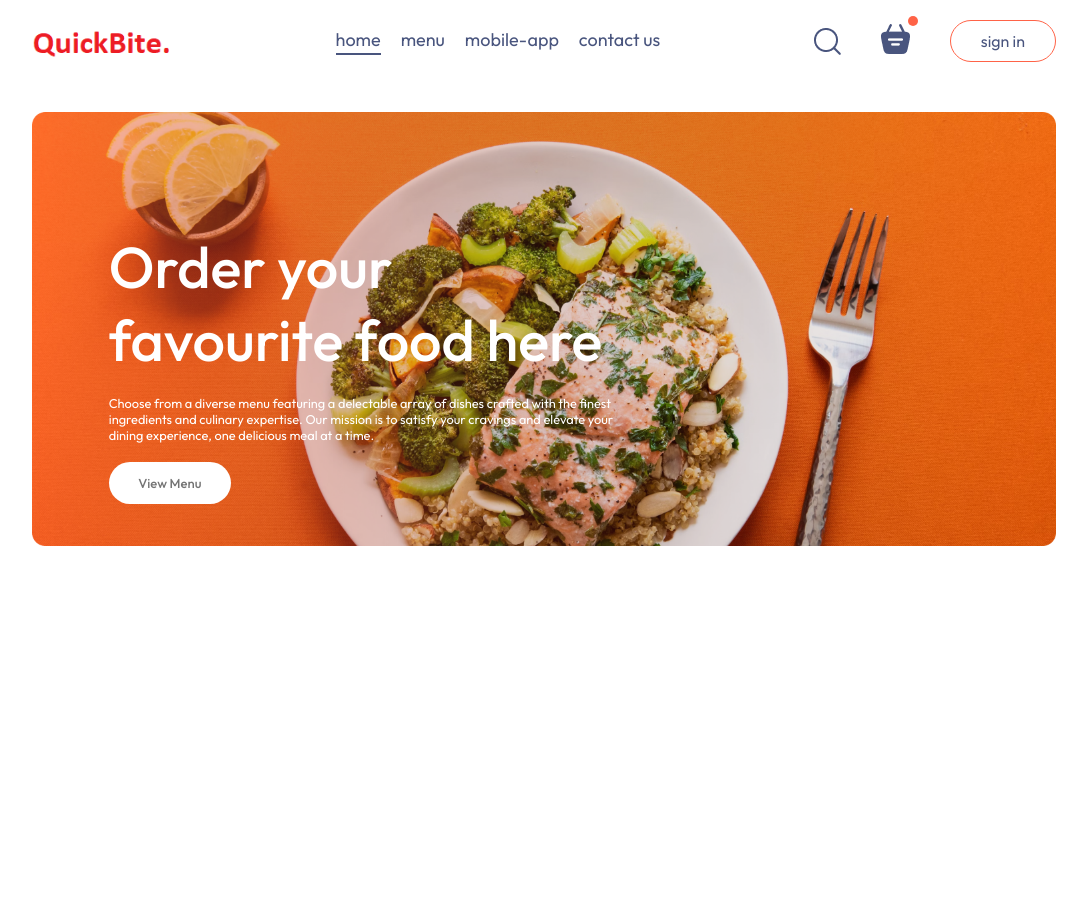
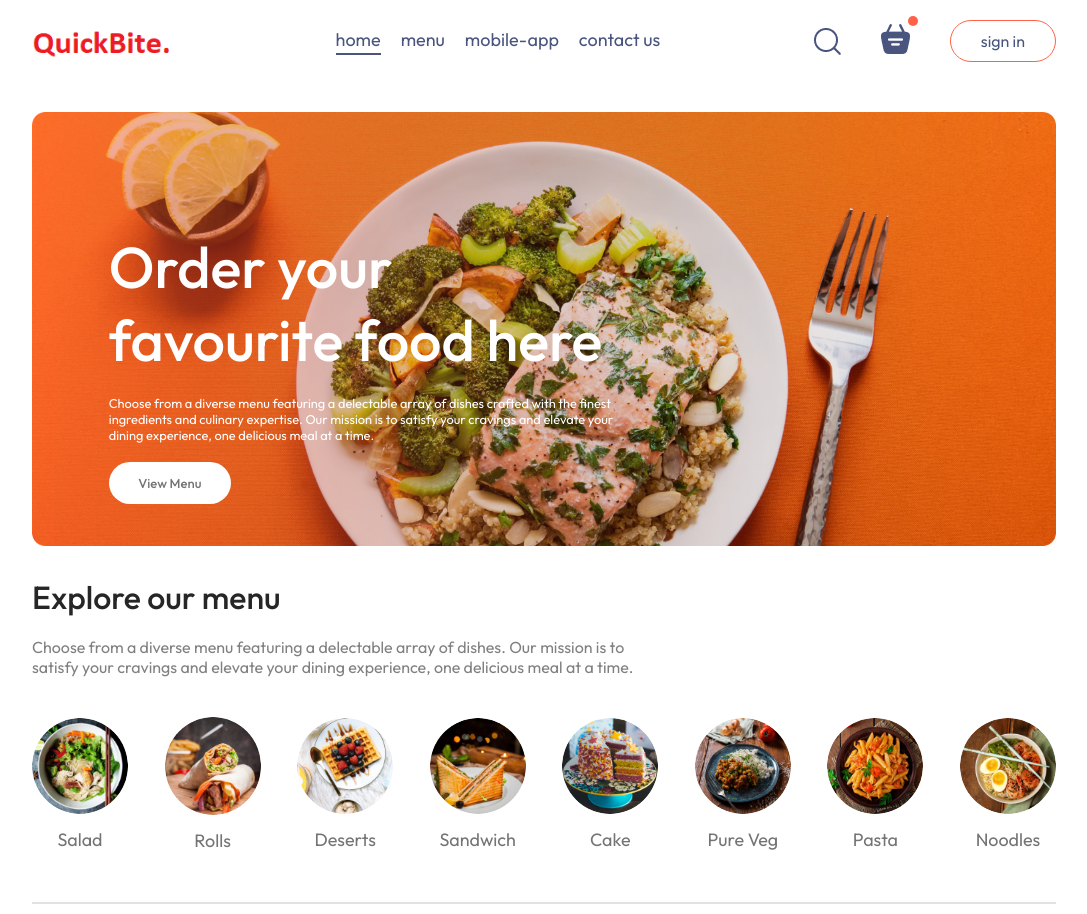
Before and after one commit to baskaranjeeva/eCom, a React (Vite) app: page / in a window 1280 px wide. Shown: the whole page, without its empty margins (96-1183 px from the left). Before the commit the page ends 800 px from the top, so only its background shows below. Built offline with nearby package versions, Linux system fonts and the light colour scheme.

Commit message:
ExploreMenu component completed

```diff
--- /dev/null
+++ b/src/components/ExploreMenu/ExploreMenu.css
@@ -0,0 +1,52 @@
+.explore-menu {
+  display: flex;
+  flex-direction: column;
+  gap: 20px;
+}
+.explore-menu h1 {
+  color: #262626;
+  font-weight: 500;
+}
+
+.explore-menu-text {
+  max-width: 60%;
+  color: #808080;
+}
+
+.explore-menu-list {
+  display: flex;
+  justify-content: space-between;
+  align-items: center;
+  gap: 30px;
+  text-align: center;
+  margin: 20px 0px;
+  overflow-x: scroll;
+}
+.explore-menu-list::-webkit-scrollbar {
+  display: none;
+}
+.explore-menu-list-item img {
+  width: 7.5vw;
+  min-width: 80px;
+  cursor: pointer;
+  border-radius: 50%;
+  transition: 0.2s;
+}
+.explore-menu-list-item p {
+  margin-top: 10px;
+  color: #747474;
+  font-size: max(1.4vw, 16px);
+  cursor: pointer;
+}
+
+.explore-menu hr {
+  margin: 10px 0px;
+  height: 2px;
+  background-color: #e2e2e2;
+  border: none;
+}
+
+.explore-menu-list-item .active {
+  border: 4px solid tomato;
+  padding: 2px;
+}
--- /dev/null
+++ b/src/components/ExploreMenu/ExploreMenu.jsx
@@ -0,0 +1,40 @@
+import React from "react";
+import "./ExploreMenu.css";
+import { menu_list } from "../../assets/assets";
+const ExploreMenu = ({ category, setCategory }) => {
+  return (
+    <div className="explore-menu" id="explore-menu">
+      <h1>Explore our menu</h1>
+      <p className="explore-menu-text">
+        Choose from a diverse menu featuring a delectable array of dishes. Our
+        mission is to satisfy your cravings and elevate your dining experience,
+        one delicious meal at a time.
+      </p>
+      <div className="explore-menu-list">
+        {menu_list.map((item, index) => {
+          return (
+            <div
+              onClick={() =>
+                setCategory((prev) =>
+                  prev === item.menu_name ? "All" : item.menu_name
+                )
+              }
+              key={index}
+              className="explore-menu-list-item"
+            >
+              <img
+                className={category === item.menu_name ? "active" : ""}
+                src={item.menu_image}
+                alt=""
+              />
+              <p>{item.menu_name}</p>
+            </div>
+          );
+        })}
+      </div>
+      <hr />
+    </div>
+  );
+};
+
+export default ExploreMenu;
--- a/src/pages/Home/Home.jsx
+++ b/src/pages/Home/Home.jsx
@@ -1,10 +1,13 @@
-import React from "react";
+import React, { useState } from "react";
 import "./Home.css";
 import Header from "../../components/Header/Header";
+import ExploreMenu from "../../components/ExploreMenu/ExploreMenu";
 const Home = () => {
+  const [category, setCategory] = useState("All");
   return (
     <div>
       <Header />
+      <ExploreMenu category={category} setCategory={setCategory} />
     </div>
   );
 };
```
